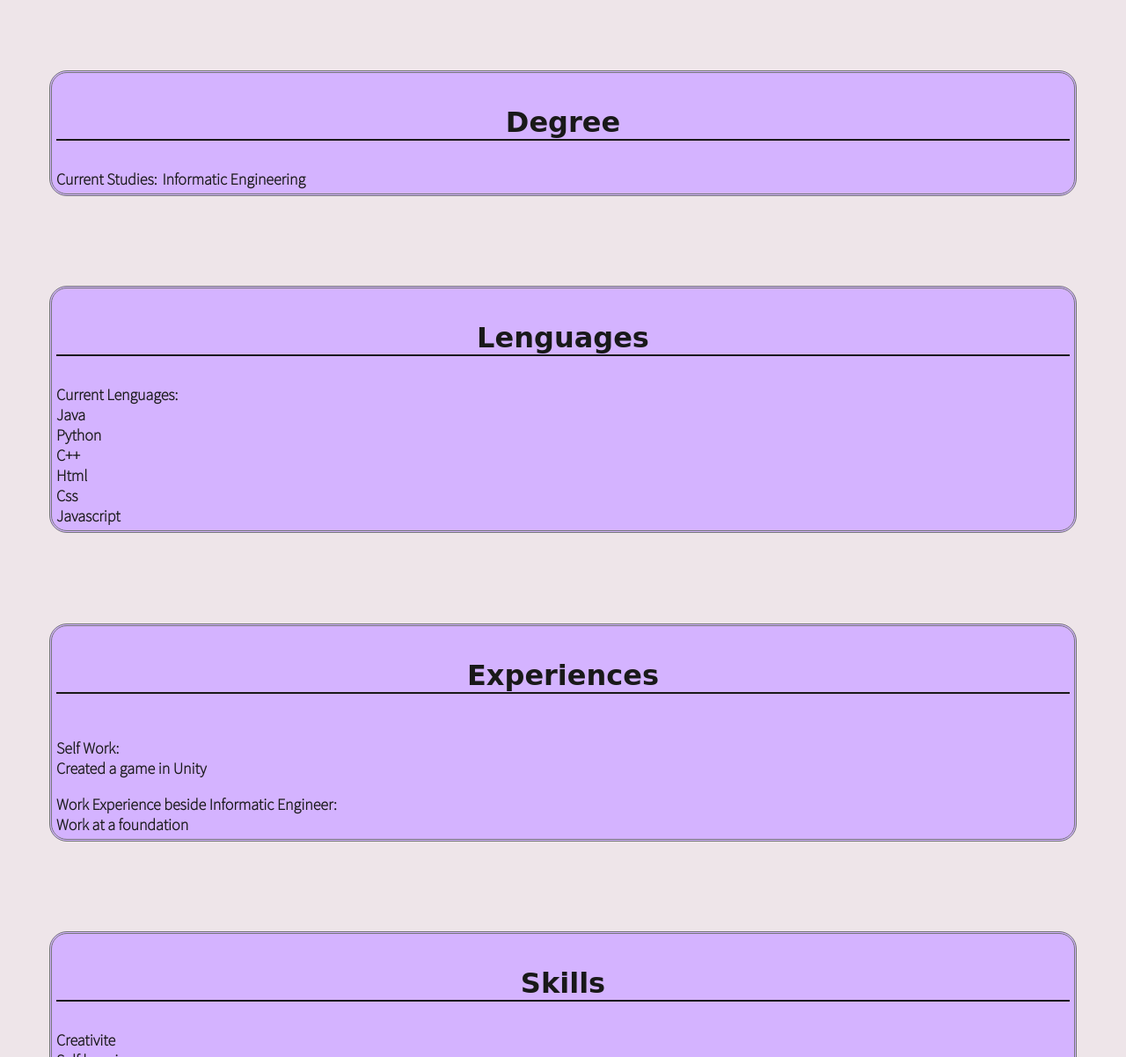
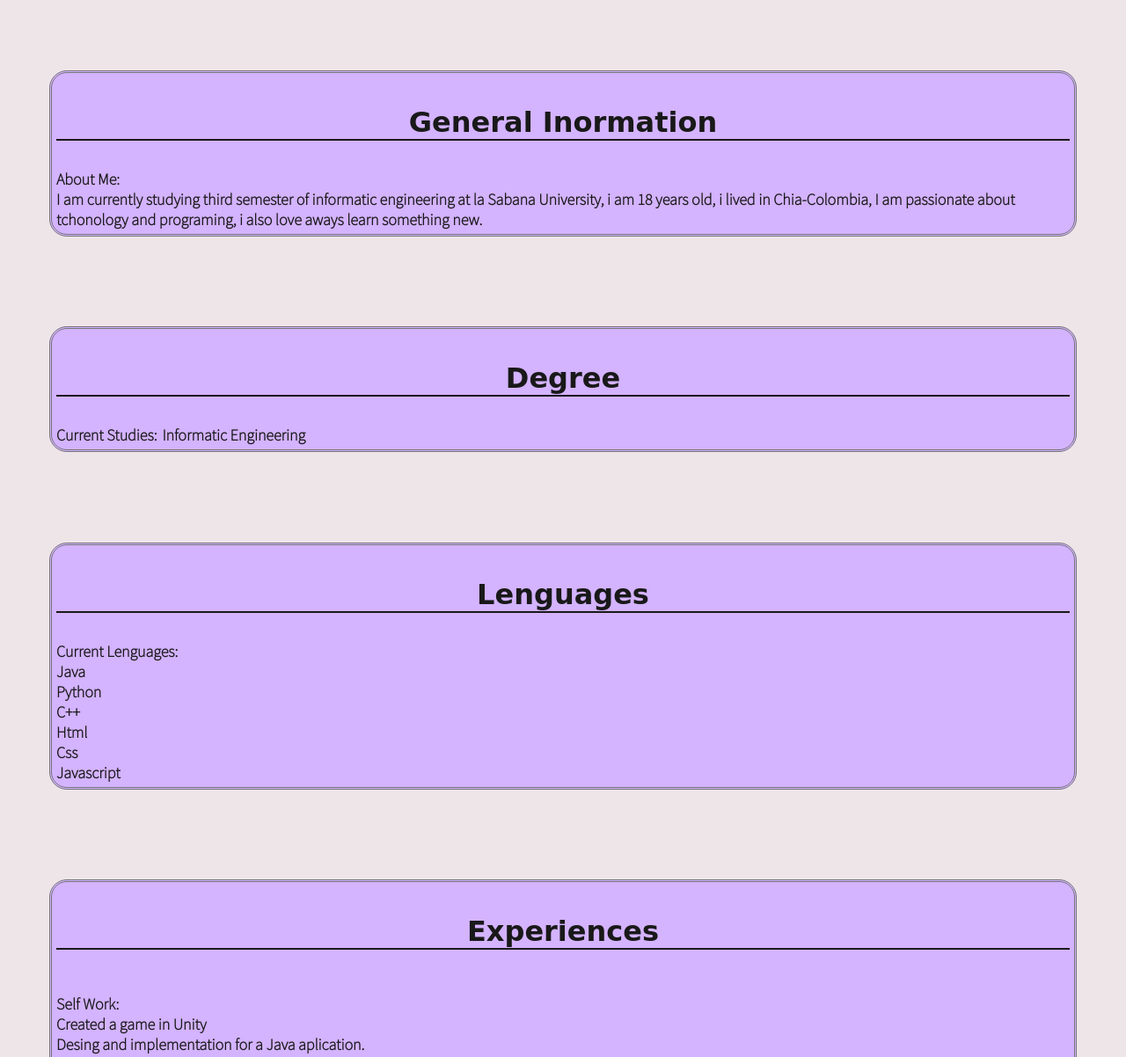
Before and after one commit to Gabrieljimenez1/Proyecto1-PNT, a plain HTML site: page Info.html in a window 1280 px wide. Shown: the part 620-1822 px from the top of the page at 88% size. Drawn offline with Linux system fonts and the light colour scheme; a web font is replaced by a local one.

Commit message:
Cambios11_25/02

```diff
--- a/Info.html
+++ b/Info.html
@@ -43,6 +43,16 @@
   </div>
 
   <div class="info">
+    <p class="Tituloseccion">General Inormation</p>
+    <p class="tituloinfo">About Me:</p>
+    <br>
+    <p class="informacion">I am currently studying third semester of informatic engineering at la Sabana University, i
+      am 18 years old, i lived in Chia-Colombia, I am passionate about tchonology and programing, i also love aways
+      learn something new.</p>
+    <br>
+  </div>
+
+  <div class="info">
     <p class="Tituloseccion">Degree</p>
     <p class="tituloinfo">Current Studies:</p>
     <p class="informacion">Informatic Engineering</p>
@@ -72,7 +82,10 @@
     <br>
     <p class="tituloinfo">Self Work:</p>
     <br>
-    <p class="informacion">Created a game in Unity</p>
+    <p class="informacion">Created a game in Unity
+      <br>
+      Desing and implementation for a Java aplication.
+    </p>
     <br>
     <br>
     <p class="tituloinfo">Work Experience beside Informatic Engineer:</p>
```
